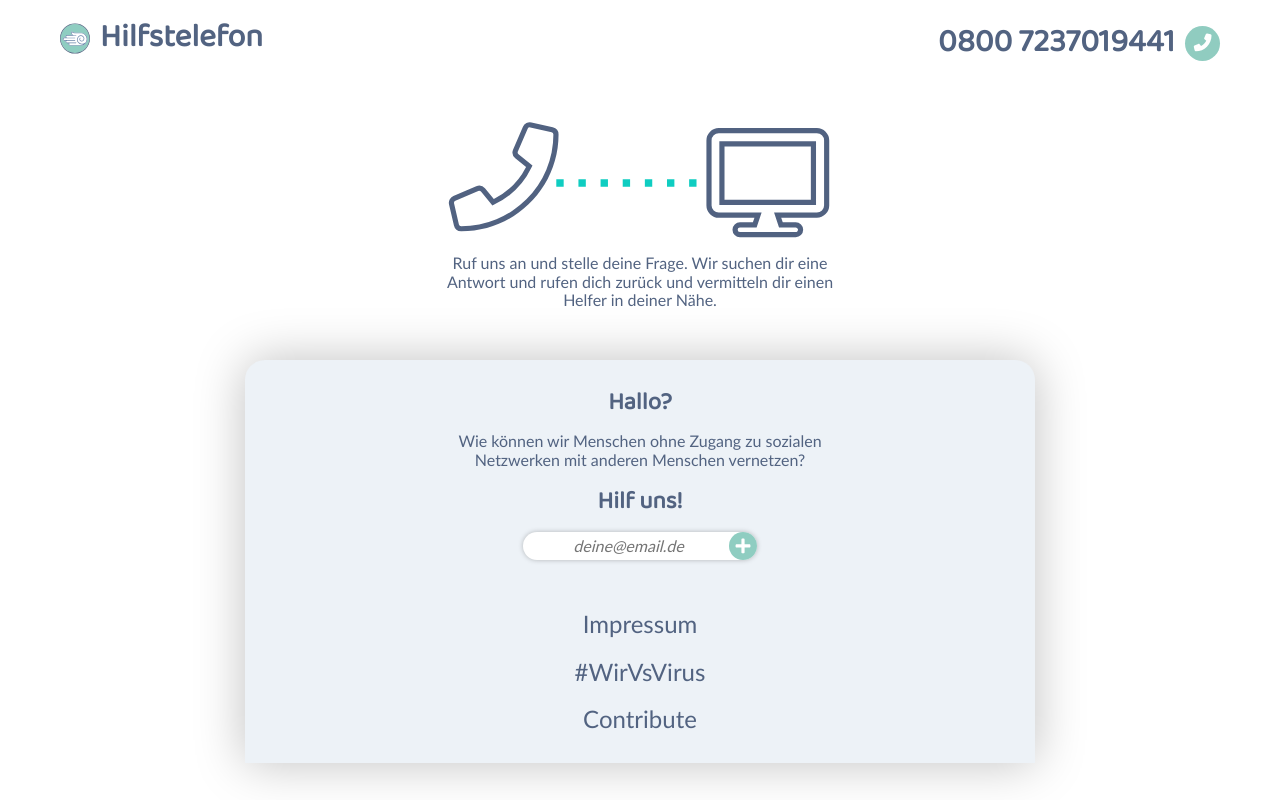
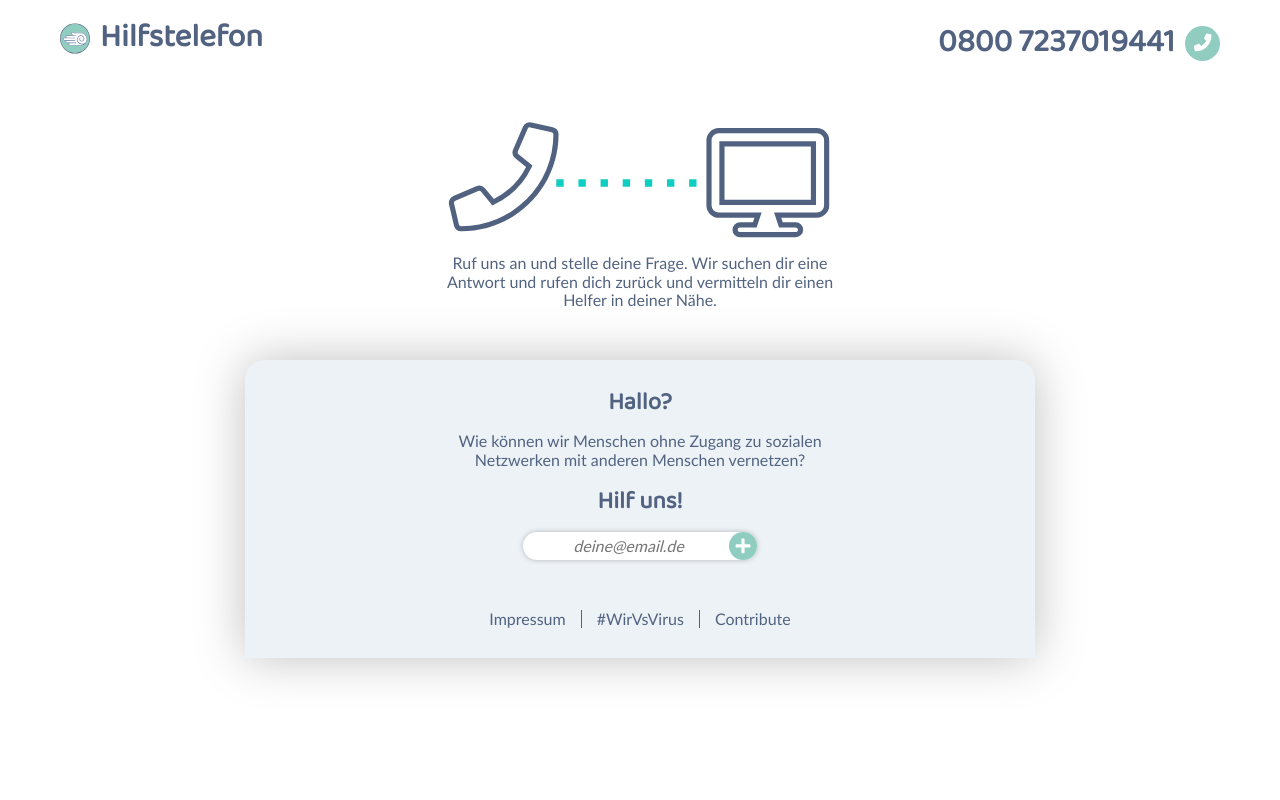
Before and after one commit to Hilfstelefon-WirVsVirus/hilfstelefon-frontend, a Vue app: page / in a window 1280 px wide. Built offline with nearby package versions, Linux system fonts and the light colour scheme.

Commit message:
Change styles

```diff
--- a/src/components/Navigation.vue
+++ b/src/components/Navigation.vue
@@ -27,18 +27,37 @@ export default {
 
 <style lang="scss" scoped>
   .navigation {
-    font-size: 24px;
+    display: flex;
+    justify-content: center;
     margin-top: 50px;
+
+    @media #{$mobile} {
+      font-size: 24px;
+    }
 
     &__list {
       list-style: none;
       margin: 0;
       padding: 0;
+
+      @media #{$desktop}, #{$tablet} {
+        display: flex;
+      }
     }
 
     &__list-item {
       margin-bottom: 20px;
       text-align: center;
+
+      @media #{$desktop}, #{$tablet} {
+        margin-bottom: 0;
+        padding: 0 15px;
+        border-right: 1px solid;
+
+        &:last-child {
+          border-right: none;
+        }
+      }
 
       &:last-child {
         margin: 0;
```
